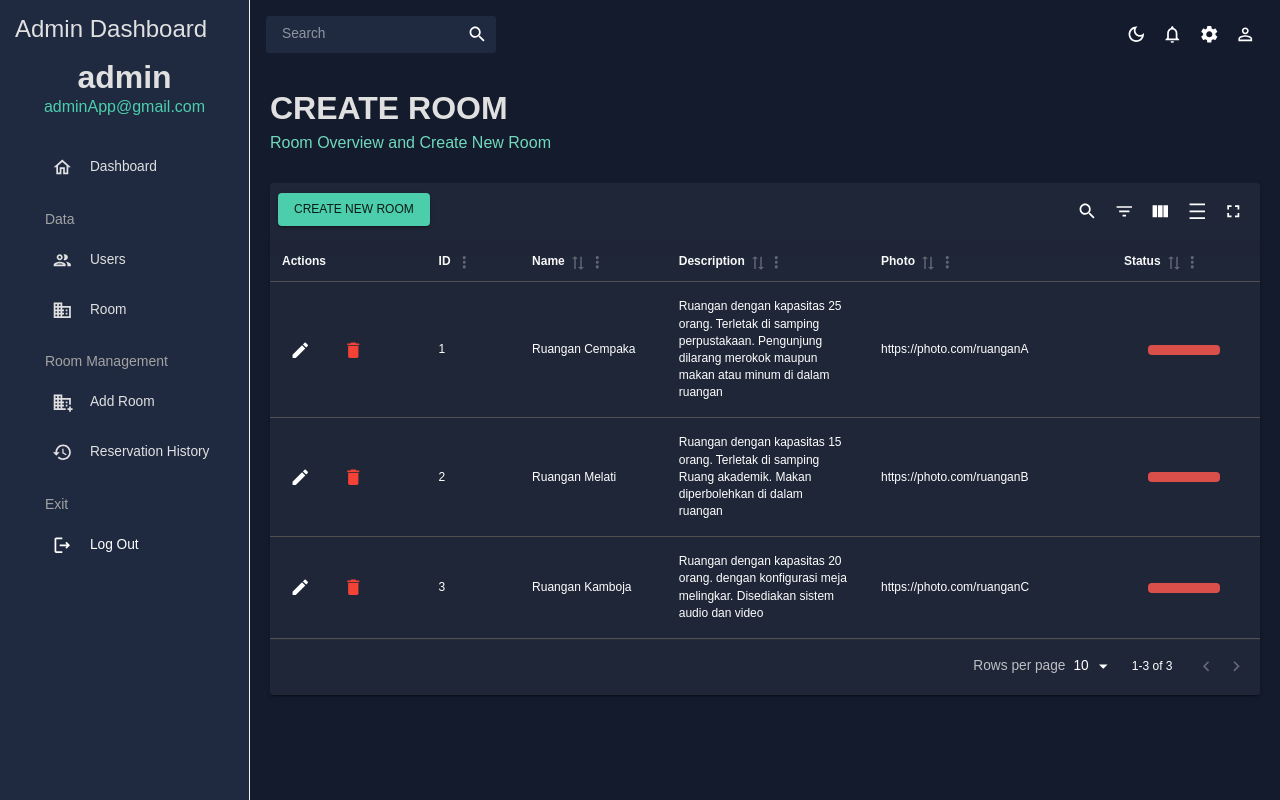
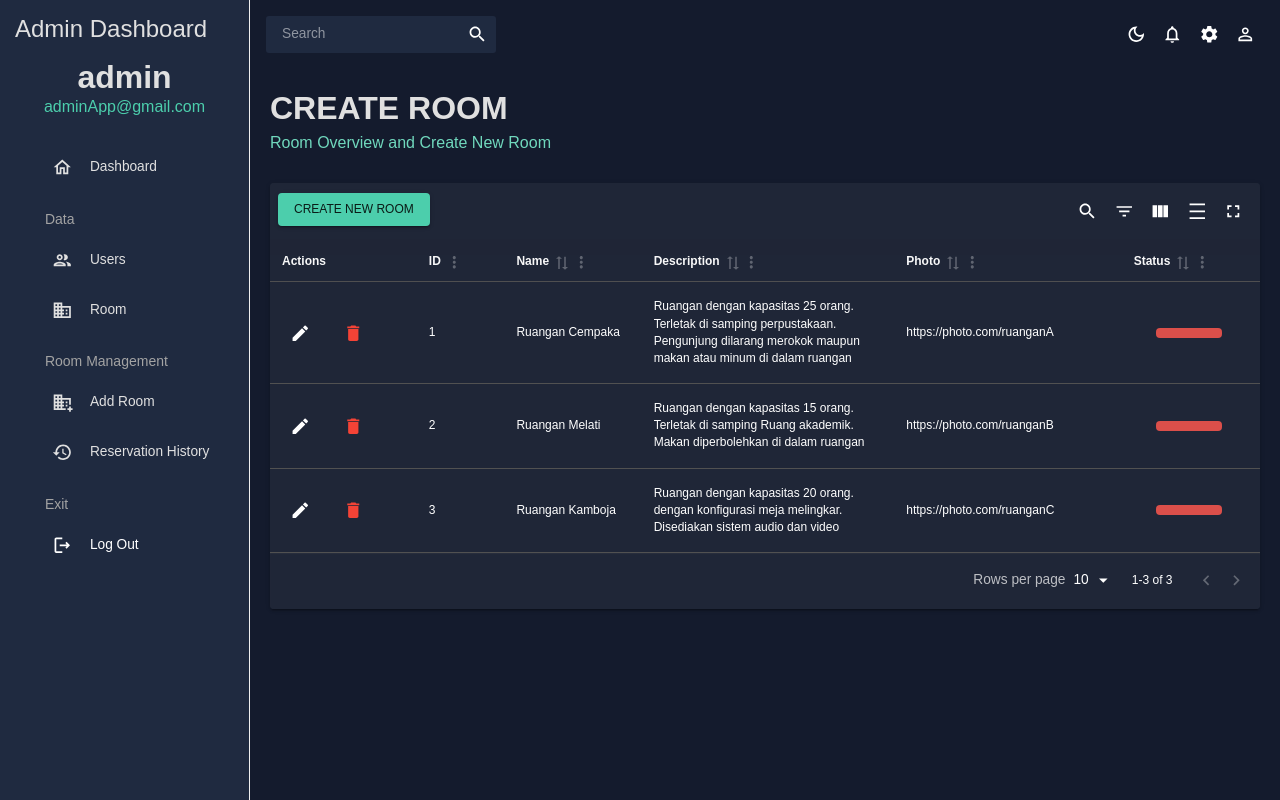
Before and after one commit to Therealaly/13fe-user, a React (Create React App) app: page /room/create in a window 1280 px wide. Built offline with nearby package versions, Linux system fonts and the light colour scheme.

Commit message:
ROOM PAGE

```diff
--- a/src/pages/CreateRoom/index.jsx
+++ b/src/pages/CreateRoom/index.jsx
@@ -56,34 +56,36 @@ const CreateRoom = () => {
         {
             accessorKey: "desc",
             header: "Description",
-            size:150,
+            size:200,
 
         },
         {
             accessorKey: "photo",
             header: "Photo",
-            size:100,
+            size:150,
 
         },
         {
             accessorKey: "status",
             header: "Status",
-            size:100,
-            Cell: ({ status }) => (
+            size:75,
+            Cell: ({ row: {status} }) => (
                 <Box
-                    width="60%"
-                    m="0 auto"
-                    p="5px"
-                    display="flex"
-                    justifyContent="center"
-                    backgroundColor={
-                        status === "available"
-                        ? colors.greenAccent[600]
-                        : status === "reserved"
-                        ? colors.redAccent[500]
-                        : colors.redAccent[500]
-                    }
-                    borderRadius="4px"
+                    sx={{
+                        width:"60%",
+                        m:"0 auto",
+                        p:"5px",
+                        display:"flex",
+                        justifyContent:"center",
+                        backgroundColor:
+                            status === "available"
+                            ? colors.greenAccent[600]
+                            : status === "reserved"
+                            ? colors.redAccent[500]
+                            : colors.redAccent[500],
+
+                        borderRadius:"4px",
+                }}
                 >
                     <Typography color={colors.grey[100]} sx={{ ml: "5px" }}>
                         {status}
--- a/src/pages/Room/index.jsx
+++ b/src/pages/Room/index.jsx
@@ -15,13 +15,13 @@ const Room = () => {
 
     const handleAcceptRow = useCallback(
         (row) => {
-
+            //API
         },
         );
 
     const handleRejectRow = useCallback(
         (row) => {
-
+            //API
         },
         );
 
@@ -61,7 +61,7 @@ const Room = () => {
             accessorKey: "status",
             header: "Status",
             size:100,
-            Cell: ({ status }) => (
+            Cell: ({ row: {status} }) => (
                 <Box
                     width="60%"
                     m="0 auto"
--- a/src/pages/team/index.jsx
+++ b/src/pages/team/index.jsx
@@ -3,7 +3,6 @@ import { DataGrid } from "@mui/x-data-grid";
 import { tokens } from "../../theme";
 import { mockDataTeam } from "../../data/mockData";
 import AdminPanelSettingsOutlinedIcon from "@mui/icons-material/AdminPanelSettingsOutlined";
-import LockOpenOutlinedIcon from "@mui/icons-material/LockOpenOutlined";
 import SecurityOutlinedIcon from "@mui/icons-material/SecurityOutlined";
 import Header from "../../components/Header";
 
```
